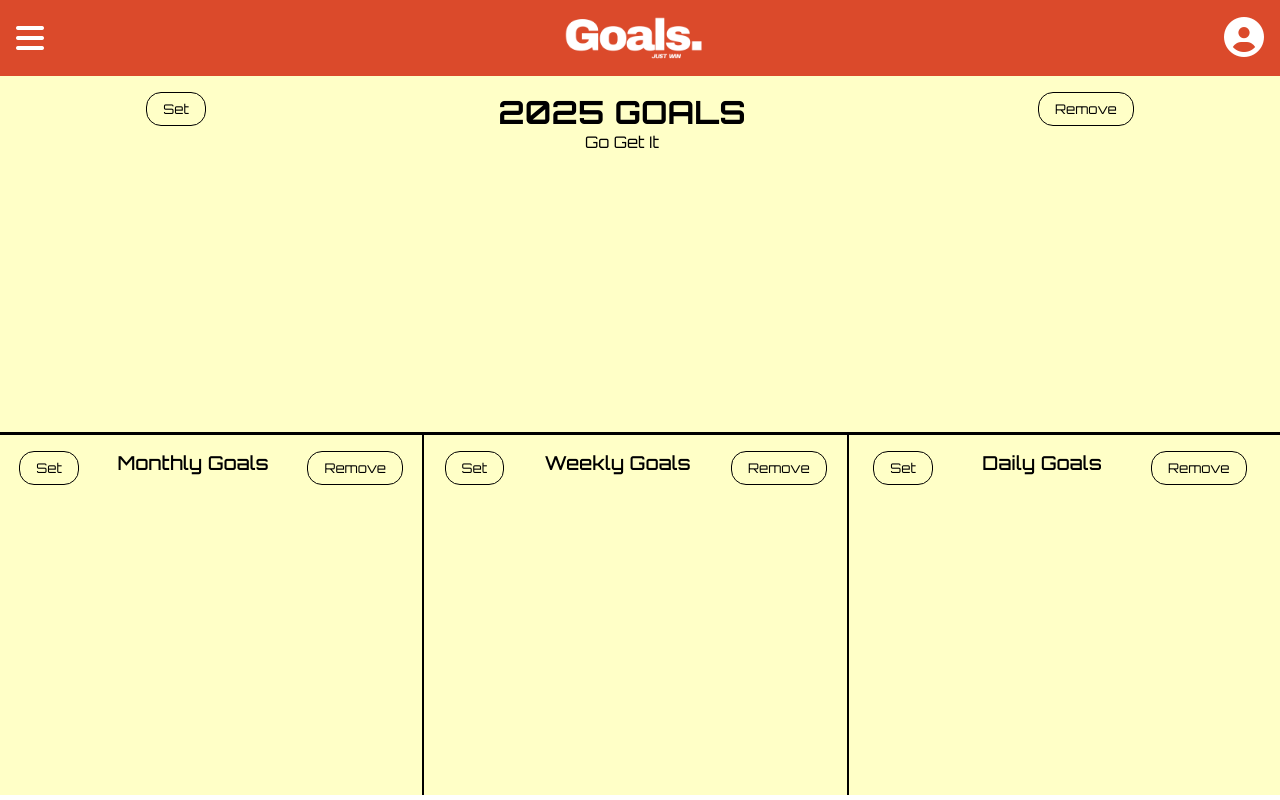
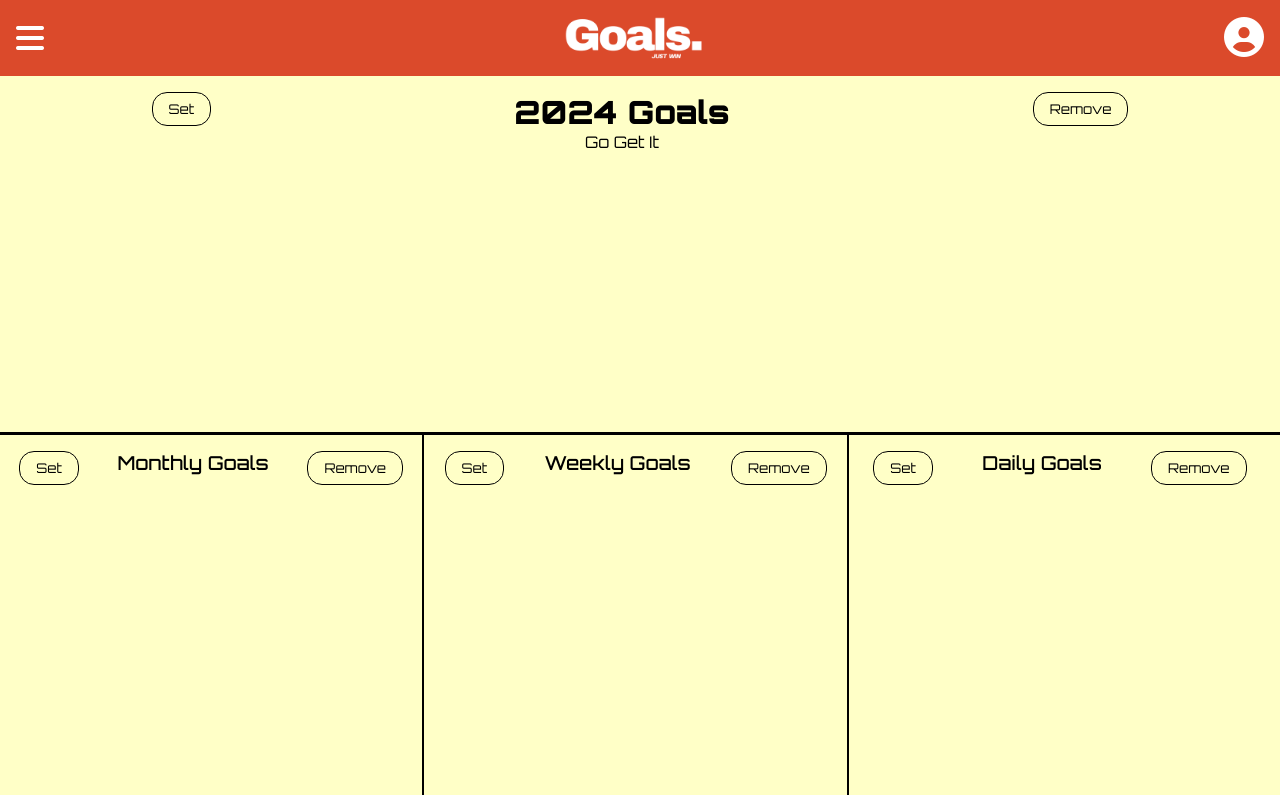
Before and after one commit to Rahan-M/GoalTracker, a website: page frontEnd/index.html in a window 1280 px wide. Drawn offline with nearby package versions, Linux system fonts and the light colour scheme; no server answers.

Commit message:
Added Feature Where year in the heading automatically gets updated

```diff
--- a/frontEnd/apiLoad.js
+++ b/frontEnd/apiLoad.js
@@ -1,5 +1,9 @@
+const yearHead=document.querySelector(".yearGoalsHead");
+const currDate=new Date();
+yearHead.innerText=`${currDate.getFullYear()} Goals`;
+
 const LoadYGS=async ()=>{
-    const respYGS=await axios.get(`/YGS/get/${date.getFullYear()+1}`);
+    const respYGS=await axios.get(`/YGS/get/${date.getFullYear()}`);
     const dataYGS=await respYGS.data;
     dataYGS.forEach((element,i) => {
         let h3=document.createElement('h3');
@@ -14,7 +18,7 @@ const LoadYGS=async ()=>{
 
 const LoadMGS=async ()=>{
     const date=new Date();
-    const respMGS=await axios.get(`/MGS/get/${date.getFullYear()+1}/${date.getMonth()}`);
+    const respMGS=await axios.get(`/MGS/get/${date.getFullYear()}/${date.getMonth()}`);
     const dataMGS=respMGS.data;
     const mgsCont=document.querySelector(".contentMGS")
     dataMGS.forEach((element,i) => {
--- a/frontEnd/index.html
+++ b/frontEnd/index.html
@@ -117,7 +117,7 @@
             <div class="ygshead">
                 <button type="button" class="setYGS set">Set</button>
                 <div class="headingYGS">
-                    <h1>2025 GOALS</h1>
+                    <h1 class="yearGoalsHead"></h1>
                     <p>Go Get It</p>
                 </div>
                 <button type="button" class="removeYGS remove">Remove</button>
--- a/frontEnd/styles.css
+++ b/frontEnd/styles.css
@@ -72,6 +72,9 @@
     align-items:flex-start;
     justify-content: space-around;
     margin-bottom: 5vh;
+}
+.yearGoalsHead{
+    font-weight:900;
 }
 .contentYGS{
     width:100vw;
```
